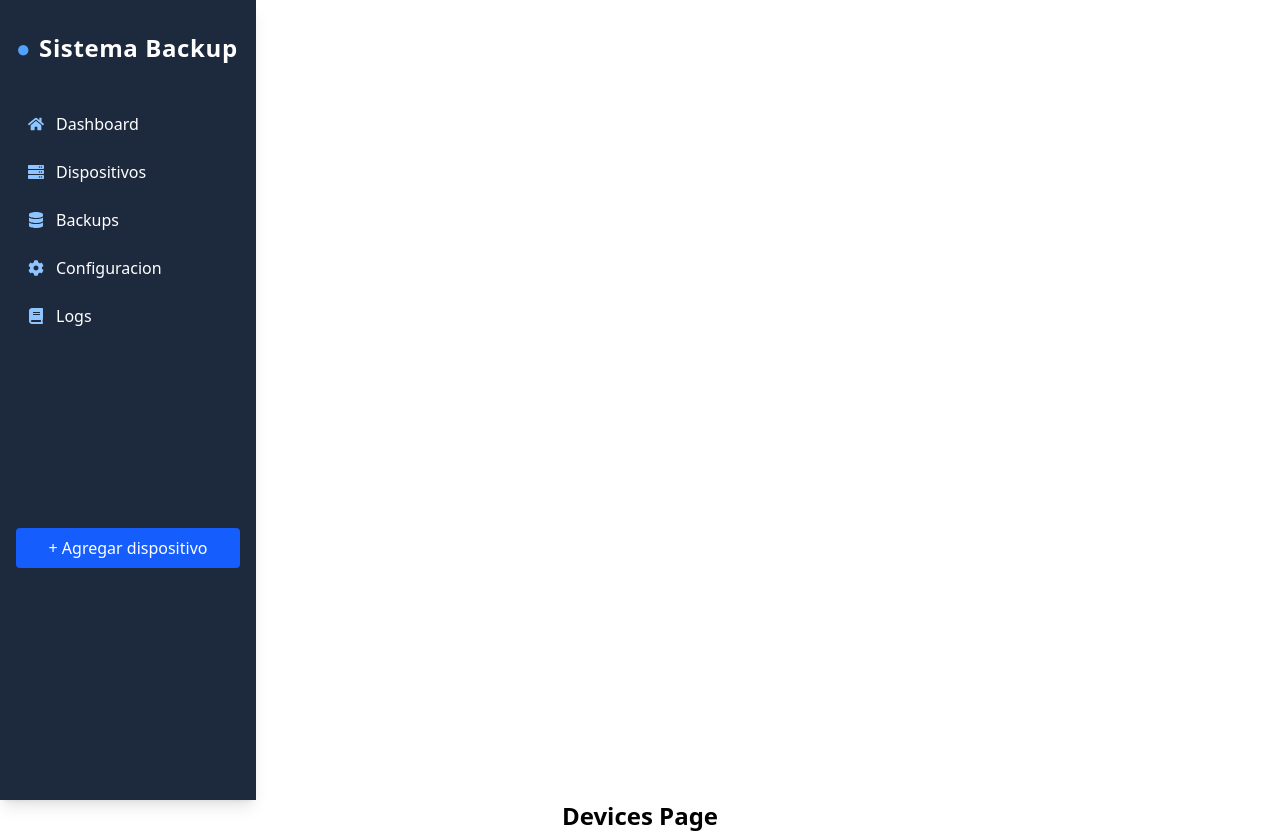
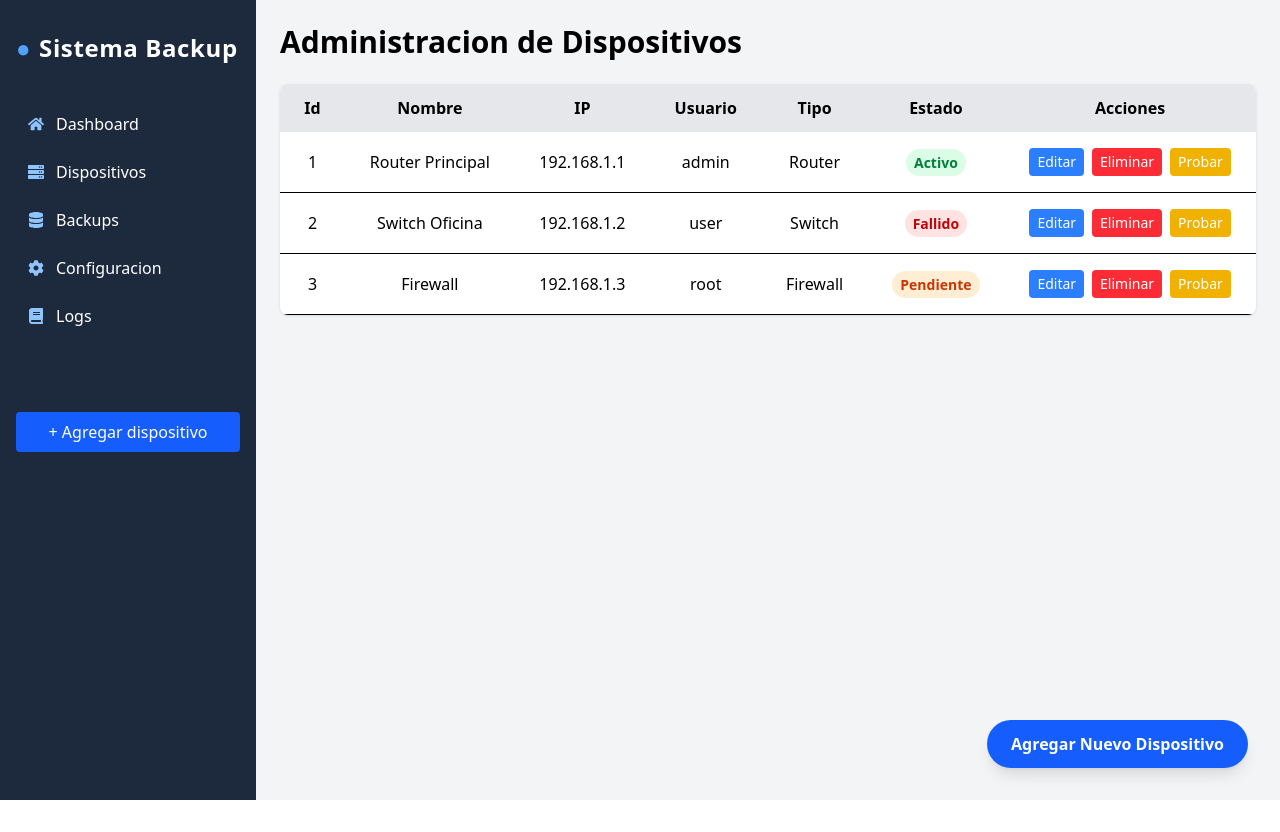
Before and after one commit to TobyX73/Software-de-Automatizaci-n-de-Realizaci-n-de-Backups-de-Configuraciones-de-Dispositivos-de-Red, a React (Vite) app in the folder client/my-app/: page /devices in a window 1280 px wide. After the commit the page ends 800 px from the top, so only its background shows below. Built offline with nearby package versions, Linux system fonts and the light colour scheme.

Commit message:
Style: Basic Device Management framework, design only, functionalities not implemented yet.

```diff
--- a/client/my-app/src/components/deviceTable.jsx
+++ b/client/my-app/src/components/deviceTable.jsx
@@ -1,7 +1,90 @@
 export default function DevicesLogic() {
-    return (
-        <div>
-            <h1 className="text-2xl font-bold">Devices Logic</h1>
-        </div>
-    );
+  return (
+    <div>
+      <table className="min-w-full text-black bg-white rounded-lg shadow overflow-hidden">
+        <thead>
+          <tr className="bg-gray-200">
+            <th className="px-6 py-3 text-center font-semibold">Id</th>
+            <th className="px-6 py-3 text-center font-semibold">Nombre</th>
+            <th className="px-6 py-3 text-center font-semibold">IP</th>
+            <th className="px-6 py-3 text-center font-semibold">Usuario</th>
+            <th className="px-6 py-3 text-center font-semibold">Tipo</th>
+            <th className="px-6 py-3 text-center font-semibold">Estado</th>
+            <th className="px-6 py-3 text-center font-semibold">Acciones</th>
+          </tr>
+        </thead>
+        <tbody>
+          <tr className="border-b hover:bg-blue-100 hover:shadow-md transition-all">
+            <td className="px-6 py-4 text-center">1</td>
+            <td className="px-6 py-4 text-center">Router Principal</td>
+            <td className="px-6 py-4 text-center">192.168.1.1</td>
+            <td className="px-6 py-4 text-center">admin</td>
+            <td className="px-6 py-4 text-center">Router</td>
+            <td className="px-6 py-4 text-center">
+              <span className="px-2 py-1 rounded-full bg-green-100 text-green-700 text-sm font-semibold">
+                Activo
+              </span>
+            </td>
+            <td className="px-6 py-4 text-center space-x-2">
+              <button className="bg-blue-500 hover:bg-blue-600 text-white px-2 py-1 rounded text-sm cursor-pointer">
+                Editar
+              </button>
+              <button className="bg-red-500 hover:bg-red-600 text-white px-2 py-1 rounded text-sm cursor-pointer">
+                Eliminar
+              </button>
+              <button className="bg-yellow-500 hover:bg-yellow-600 text-white px-2 py-1 rounded text-sm cursor-pointer">
+                Probar
+              </button>
+            </td>
+          </tr>
+          <tr className="border-b hover:bg-blue-100 hover:shadow-md transition-all">
+            <td className="px-6 py-4 text-center">2</td>
+            <td className="px-6 py-4 text-center">Switch Oficina</td>
+            <td className="px-6 py-4 text-center">192.168.1.2</td>
+            <td className="px-6 py-4 text-center">user</td>
+            <td className="px-6 py-4 text-center">Switch</td>
+            <td className="px-6 py-4 text-center">
+              <span className="px-2 py-1 rounded-full bg-red-100 text-red-700 text-sm font-semibold">
+                Fallido
+              </span>
+            </td>
+            <td className="px-6 py-4 text-center space-x-2">
+              <button className="bg-blue-500 hover:bg-blue-600 text-white px-2 py-1 rounded text-sm cursor-pointer">
+                Editar
+              </button>
+              <button className="bg-red-500 hover:bg-red-600 text-white px-2 py-1 rounded text-sm cursor-pointer">
+                Eliminar
+              </button>
+              <button className="bg-yellow-500 hover:bg-yellow-600 text-white px-2 py-1 rounded text-sm cursor-pointer">
+                Probar
+              </button>
+            </td>
+          </tr>
+          <tr className="border-b hover:bg-blue-100 hover:shadow-md transition-all">
+            <td className="px-6 py-4 text-center">3</td>
+            <td className="px-6 py-4 text-center">Firewall</td>
+            <td className="px-6 py-4 text-center">192.168.1.3</td>
+            <td className="px-6 py-4 text-center">root</td>
+            <td className="px-6 py-4 text-center">Firewall</td>
+            <td className="px-6 py-4 text-center">
+              <span className="px-2 py-1 rounded-full bg-orange-100 text-orange-700 text-sm font-semibold">
+                Pendiente
+              </span>
+            </td>
+            <td className="px-6 py-4 text-center space-x-2">
+              <button className="bg-blue-500 hover:bg-blue-600 text-white px-2 py-1 rounded text-sm cursor-pointer">
+                Editar
+              </button>
+              <button className="bg-red-500 hover:bg-red-600 text-white px-2 py-1 rounded text-sm cursor-pointer">
+                Eliminar
+              </button>
+              <button className="bg-yellow-500 hover:bg-yellow-600 text-white px-2 py-1 rounded text-sm cursor-pointer">
+                Probar
+              </button>
+            </td>
+          </tr>
+        </tbody>
+      </table>{" "}
+    </div>
+  );
 }
--- a/client/my-app/src/pages/devicesPage.jsx
+++ b/client/my-app/src/pages/devicesPage.jsx
@@ -1,5 +1,5 @@
-
 import SideBar from "../components/sideBar";
+import DevicesLogic from "../components/deviceTable";
 
 /*Gestión de dispositivos de red.
 
@@ -8,12 +8,26 @@ Tabla de dispositivos
 Botones: Agregar, Editar, Eliminar, Probar conexión
 
 Modal o formulario lateral para Alta/Edición*/
- function DevicesPage() {
-    return (
-        <div>
-            <SideBar />
-            <h1 className="text-2xl text-black font-bold">Devices Page</h1>
-        </div>
-    );
+function DevicesPage() {
+  return (
+    <div className="flex">
+      <SideBar />
+      <main className="flex-col flex-1 p-6 overflow-y-auto bg-gray-100 relative">
+        <h1 className="justify-self-start text-3xl font-bold text-black mb-6">
+          Administracion de Dispositivos
+        </h1>
+        <DevicesLogic />
+
+        <button
+          className="fixed bottom-8 right-8 bg-blue-600 hover:bg-blue-700 text-white font-semibold px-6 py-3 rounded-full shadow-lg transition-colors z-50"
+          style={{ minWidth: "220px" }}
+          onClick={() => window.location.href = "/agregar-dispositivo"}
+        >
+          Agregar Nuevo Dispositivo
+        </button>
+      </main>
+    </div>
+  );
 }
+
 export default DevicesPage;
```
